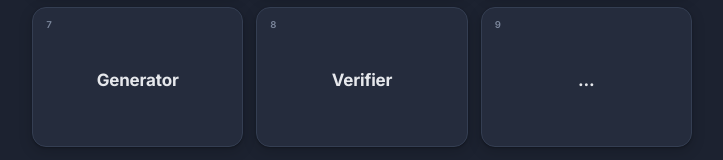
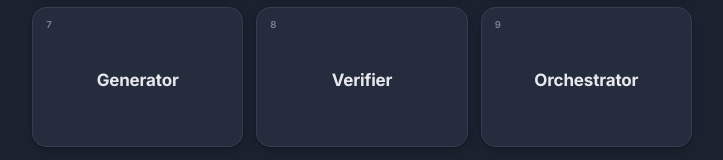
Before and after one commit to jchowlabs/jchowlabs-dev.github.io, a plain HTML site: page index.html in a window 1280 px wide. Shown: the part 430-590 px from the top of the page, without its empty margins (278-1001 px from the left). Drawn offline with Linux system fonts and the light colour scheme.

Commit message:
Update index.html

```diff
--- a/index.html
+++ b/index.html
@@ -238,10 +238,10 @@
         <svg class="arrow" viewBox="0 0 24 24" fill="none" stroke="currentColor" stroke-width="1.8" stroke-linecap="round" stroke-linejoin="round" aria-hidden="true"><path d="M5 12h14"/><path d="M13 6l6 6-6 6"/></svg>
       </div>
 
-      <!-- 9 · Joint Value Messaging Generator (placeholder — no link yet) ─ -->
+      <!-- 9 · Orchestrator (placeholder — no link yet) ──────────── -->
       <div class="tile">
         <span class="num" aria-hidden="true">9</span>
-        <span class="nm">...</span>
+        <span class="nm">Orchestrator</span>
         <svg class="arrow" viewBox="0 0 24 24" fill="none" stroke="currentColor" stroke-width="1.8" stroke-linecap="round" stroke-linejoin="round" aria-hidden="true"><path d="M5 12h14"/><path d="M13 6l6 6-6 6"/></svg>
       </div>
 
```
